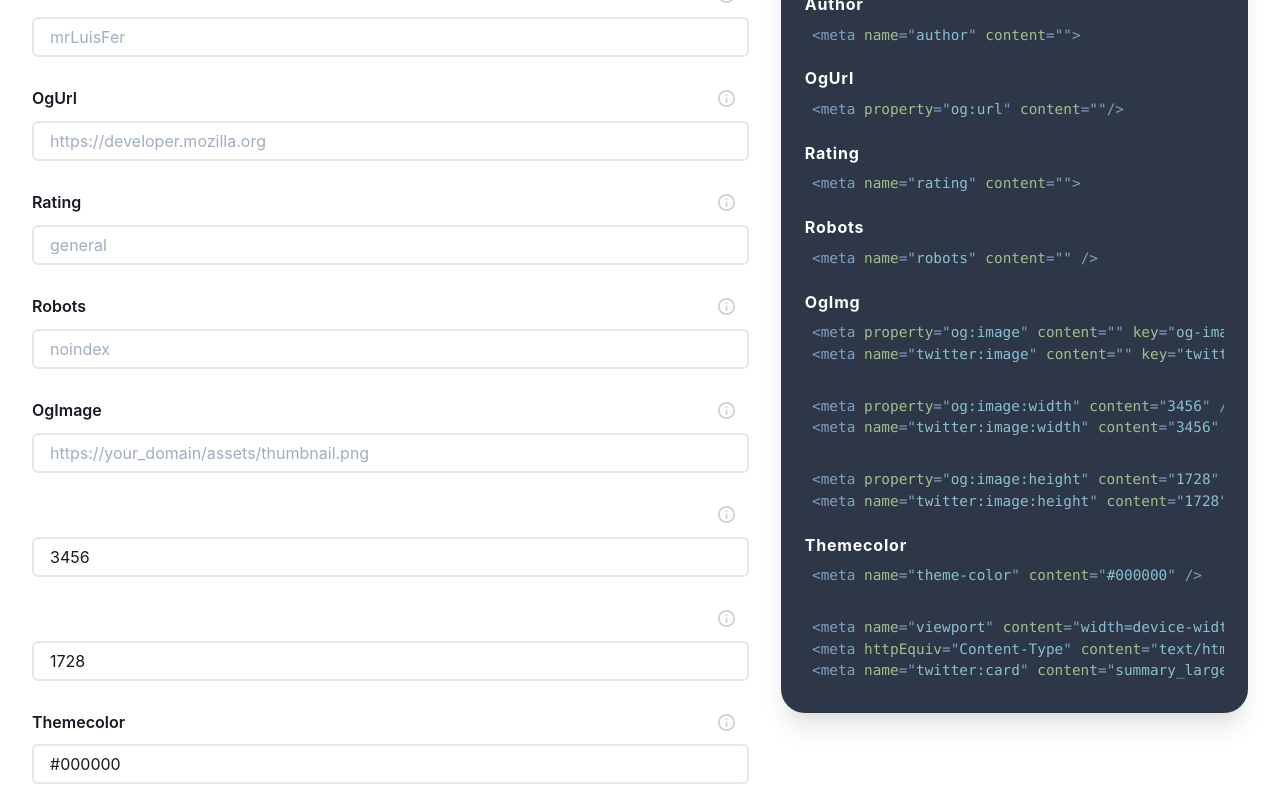
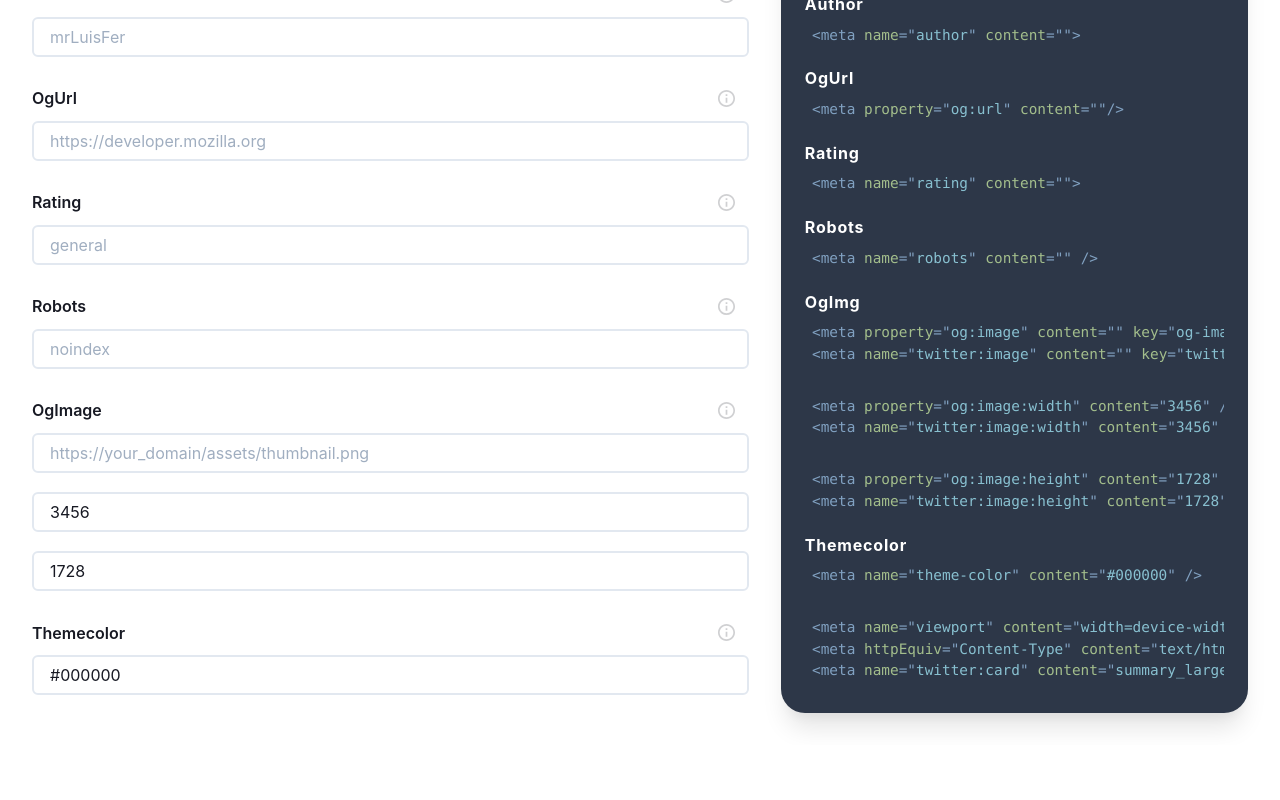
Before and after one commit to mrLuisFer/seo-generator, a Next.js app: page / in a window 1280 px wide. Shown: the part 452-1252 px from the top of the page. After the commit the page ends 1197 px from the top, so only its background shows below. Built offline with nearby package versions, Linux system fonts and the light colour scheme; no server answers.

Commit message:
make labelValue an optional prop

```diff
--- a/src/components/home/LeftSidebar/formComponents/InputForm.tsx
+++ b/src/components/home/LeftSidebar/formComponents/InputForm.tsx
@@ -9,7 +9,7 @@ interface InputFormProps {
   required?: boolean
   inputId: string
   placeholder: string
-  labelValue: string
+  labelValue?: string
   inputheight?: string | number
   inputwidth?: string | number
   inputType?: string
@@ -24,7 +24,7 @@ export default function InputForm({
   required = false,
   inputId,
   placeholder,
-  labelValue,
+  labelValue = '',
   inputheight,
   inputwidth,
   infoTxt,
@@ -43,9 +43,12 @@ export default function InputForm({
 
   return (
     <FormControl id={inputId} isRequired={required} marginTop={{ lg: '0rem' }}>
+      {
+        labelValue.length > 1 ?
       <InputLabel infoTxt={infoTxt} inputId={inputId} isFocus={isFocus} key={inputId}>
         {labelValue}
-      </InputLabel>
+      </InputLabel> : null
+      }
       <Input
         key={uuid}
         _hover={{ borderColor: blue.$500 }}
```
